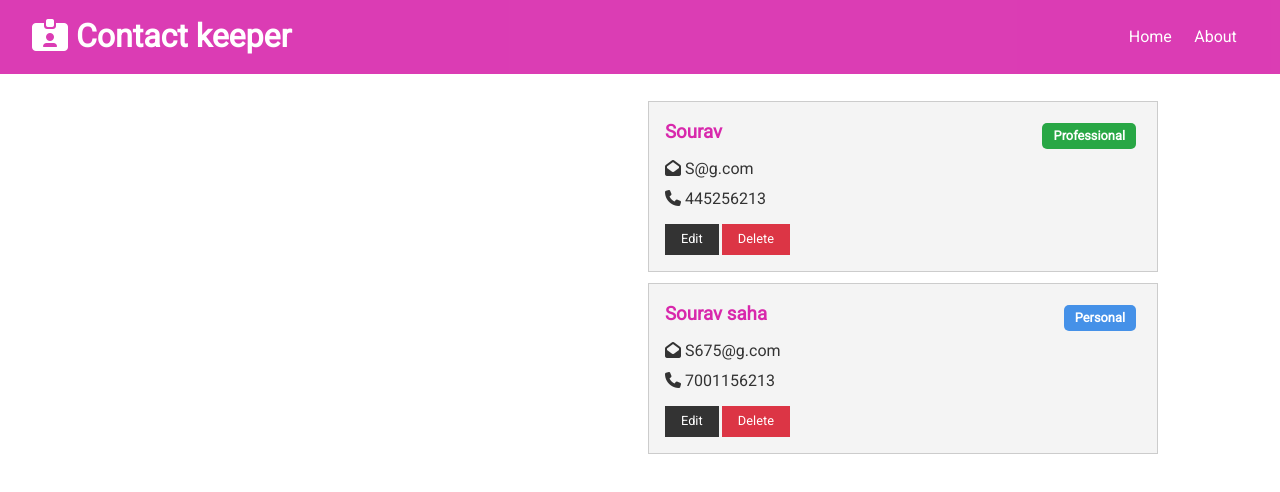
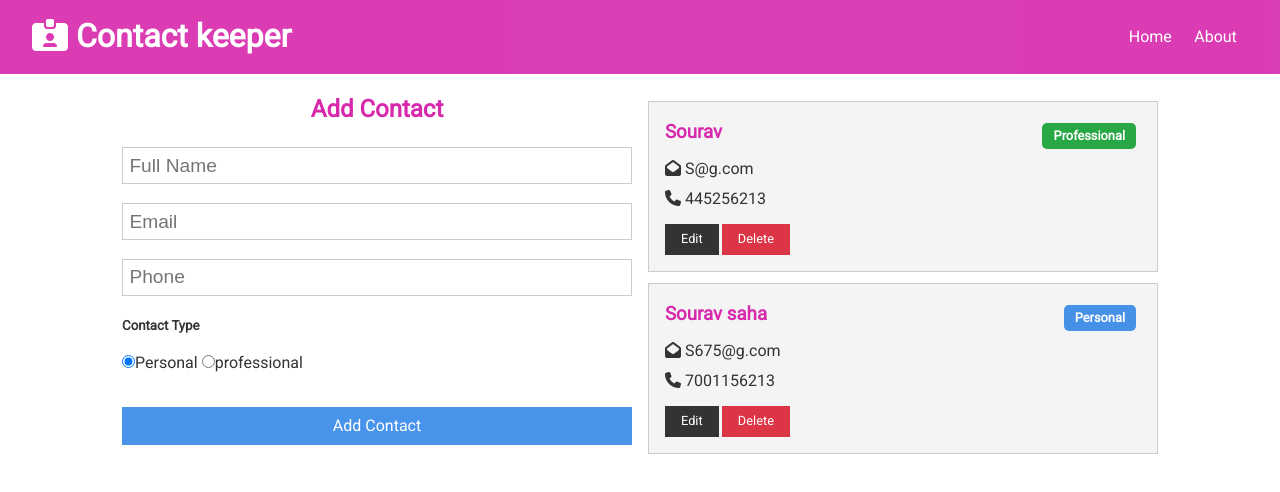
Before and after one commit to Souravsaha675/Contacts_Manager_app, a React (Create React App) app in the folder client/: page / in a window 1280 px wide. Shown: the top 492 px of the page. Built offline with nearby package versions, Linux system fonts and the light colour scheme.

Commit message:
contactForm

```diff
--- a/client/src/App.css
+++ b/client/src/App.css
@@ -245,7 +245,6 @@
   color: #333;
 }
 
-.btn-primary,
 .bg-primary,
 .alert-primary {
   background: var(--primary-color);
@@ -253,6 +252,11 @@
 }
 
 .badge-primary {
+  background: rgba(9, 111, 228, 0.74);
+  color: #fff;
+}
+
+.btn-primary {
   background: rgba(9, 111, 228, 0.74);
   color: #fff;
 }
--- /dev/null
+++ b/client/src/components/contacts/ContactForm.js
@@ -0,0 +1,66 @@
+import React, { useState } from "react";
+
+const ContactForm = () => {
+  const [contact, setcontact] = useState({
+    name: "",
+    email: "",
+    phone: "",
+    type: "personal",
+  });
+
+  const { name, email, phone, type } = contact;
+
+  const onChange = (e) =>
+    setcontact({ ...contact, [e.target.name]: [e.target.value] });
+
+  return (
+    <form>
+      <h2 className="text-primary text-center">Add Contact</h2>
+      <input
+        type="text"
+        placeholder="Full Name"
+        name="name"
+        value={name}
+        onChange={onChange}
+      />
+      <input
+        type="email"
+        placeholder="Email"
+        name="email"
+        value={email}
+        onChange={onChange}
+      />
+      <input
+        type="text"
+        placeholder="Phone"
+        name="phone"
+        value={phone}
+        onChange={onChange}
+      />
+      <h5>Contact Type</h5>
+      <input
+        type="radio"
+        name="type"
+        value="personal"
+        checked={type === "personal"}
+      />
+      Personal{" "}
+      <input
+        type="radio"
+        name="type"
+        value="professional"
+        checked={type === "professional"}
+      />
+      professional
+      <div>
+        <input
+          type="submit"
+          value="Add Contact"
+          className="btn btn-primary btn-block"
+        />
+      </div>
+    </form>
+  );
+};
+
+export default ContactForm;
--- a/client/src/components/pages/Home.js
+++ b/client/src/components/pages/Home.js
@@ -1,10 +1,13 @@
 import React from "react";
+import ContactForm from "../contacts/ContactForm";
 import Contacts from "../contacts/Contacts";
 
 const Home = () => {
   return (
     <div className="grid-2">
-      <div></div>
+      <div>
+        <ContactForm />
+      </div>
       <div>
         <Contacts />
       </div>
```
